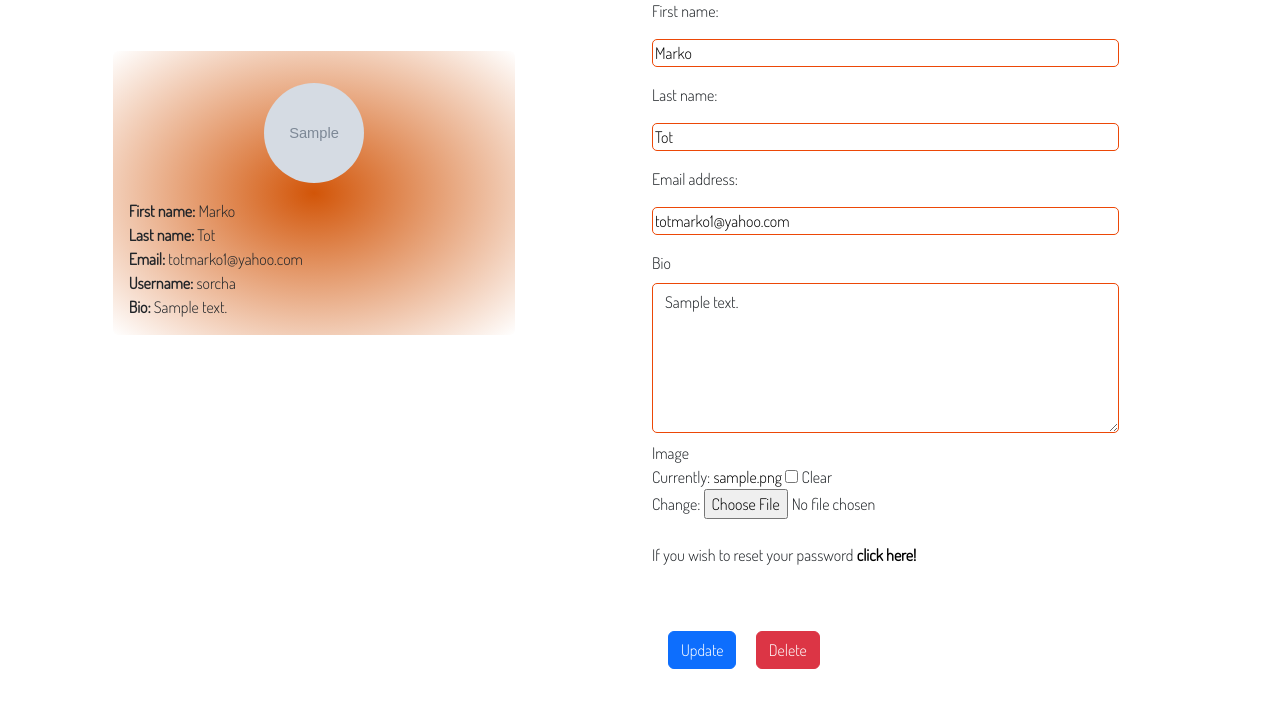
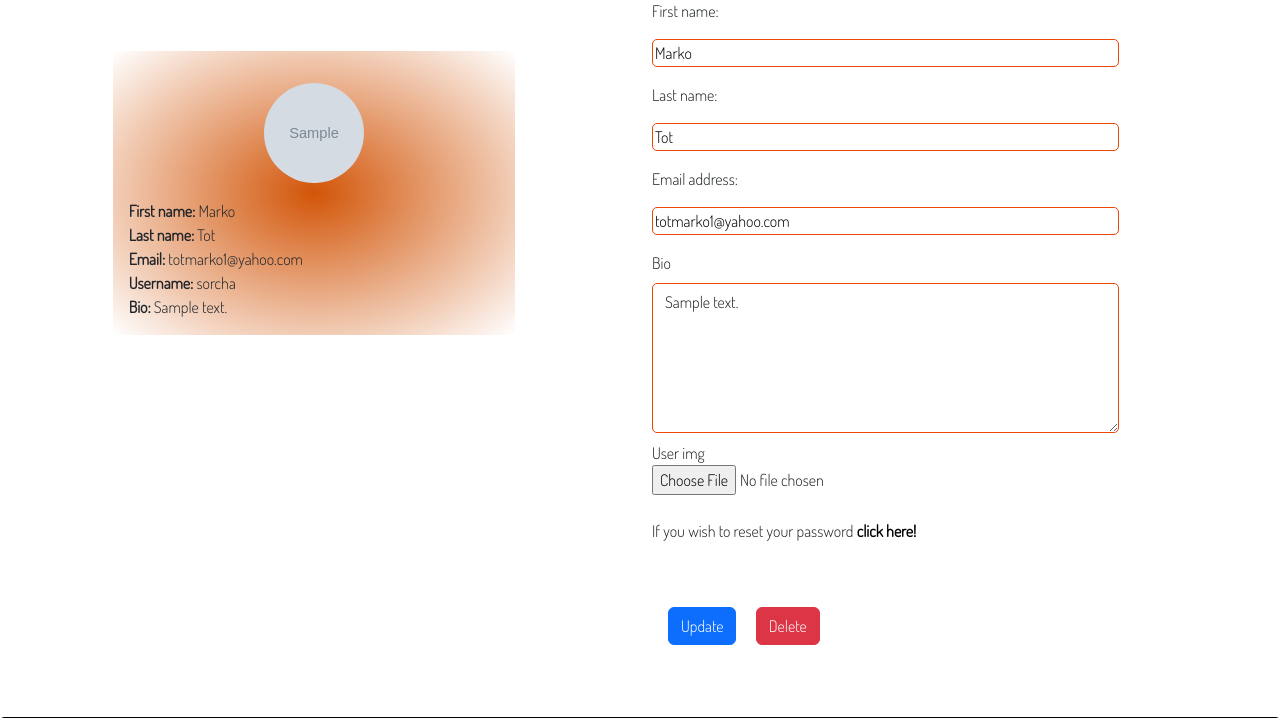
Before and after one commit to tmarkec/take_a_hike, a Django app: page /profile/1/ in a window 1280 px wide. Shown: the part 243-961 px from the top of the page. Run offline with Django 3.2, Linux system fonts and the light colour scheme; a user stored in the database is signed in; tables that the repository leaves empty hold one stand-in row (values such as "Sample post"); grey boxes marked "Sample" are stand-in pictures; some libraries are stand-ins or nearby versions.

Commit message:
debuging user profile image, add functionality to delete comments

```diff
--- a/blog/admin.py
+++ b/blog/admin.py
@@ -14,9 +14,9 @@ class PostAdmin(SummernoteModelAdmin):
 
 @admin.register(Comment)
 class CommentAdmin(admin.ModelAdmin):
-    list_display = ("username", "body", "post", "created_on", "approved")
+    list_display = ("name", "body", "post", "created_on", "approved")
     list_filter = ("created_on", "approved")
-    search_fields = ["username", "email_address", "body"]
+    search_fields = ["name", "email_address", "body"]
     actions = ["approved"]
 
     def approved(self, request, queryset):
--- a/blog/forms.py
+++ b/blog/forms.py
@@ -2,6 +2,7 @@ from .models import Comment, Subscription, Profile
 from django import forms
 from django.contrib.auth.models import User
 from django.contrib.auth.forms import UserCreationForm, UserChangeForm
+from django.forms import ModelForm
 
 
 class CommentForm(forms.ModelForm):
@@ -55,10 +56,11 @@ class ProfileForm(UserChangeForm):
             self.fields[field].help_text = None
 
 
-class BioForm(UserChangeForm):
+class BioForm(forms.ModelForm):
     """
     Form for updating user bio and profile image
     """
+    user_img = forms.ImageField(required=False)
 
     class Meta:
         model = Profile
--- a/blog/models.py
+++ b/blog/models.py
@@ -44,7 +44,7 @@ class Comment(models.Model):
 
     post = models.ForeignKey(Post, on_delete=models.CASCADE,
                              related_name="comments")
-    username = models.CharField(max_length=80)
+    name = models.ForeignKey(User, on_delete=models.CASCADE)
     email = models.EmailField()
     body = models.TextField()
     created_on = models.DateField(auto_now_add=True)
@@ -54,7 +54,7 @@ class Comment(models.Model):
         ordering = ["created_on"]
 
     def __str__(self):
-        return f"Comment {self.body} by {self.username}"
+        return f"Comment {self.body} by {self.name}"
 
 
 class Subscription(models.Model):
@@ -76,8 +76,8 @@ class Profile(models.Model):
 
     user = models.OneToOneField(User, null=True, on_delete=models.CASCADE)
     bio = models.TextField(blank=True)
-    user_img = models.ImageField(
-        "image", null=True, blank=True, upload_to="profile_pics"
+    image = models.ImageField(
+         null=True, blank=True, upload_to="profile_pics"
     )
 
     def __str__(self):
--- a/blog/urls.py
+++ b/blog/urls.py
@@ -8,6 +8,7 @@ from .views import search_results
 urlpatterns = [
     path("", views.IndexView.as_view(), name="index"),
     path("post/", views.PostList.as_view(), name="post"),
+    path("post/delete-comment/<int:comment_id>/", views.delete_comment, name="delete_comment"),
     path("search/", views.search_results, name="search_results"),
     path("<slug:slug>/", views.PostDetail.as_view(), name="single_post"),
     path("like/<slug:slug>/", views.PostLike.as_view(), name="post_like"),
--- a/blog/views.py
+++ b/blog/views.py
@@ -1,7 +1,7 @@
 from django.shortcuts import render, get_object_or_404, redirect, reverse
 from django.db.models import Q
 from django.views import generic, View
-from .models import Post, Subscription, Profile
+from .models import Post, Subscription, Profile, Comment
 from .forms import CommentForm, FormUser, ProfileForm, SubcribersForm, BioForm
 from django.contrib.auth.forms import UserCreationForm, UserChangeForm
 from django.contrib.auth.models import User
@@ -71,9 +71,11 @@ class PostDetail(View):
         comment_form = CommentForm(data=request.POST)
 
         if comment_form.is_valid():
-            comment_form.instance.email = request.user.email
-            comment_form.instance.name = request.user.username
+            # comment_form.instance.email = request.user.email
+            # comment_form.instance.name = request.user.username
             comment = comment_form.save(commit=False)
+            comment.email = request.user.email
+            comment.name = request.user if isinstance(request.user, User) else None
             comment.post = post
             comment.save()
         else:
@@ -149,6 +151,8 @@ def profile(request, user_id):
                 profile.save()
                 messages.success(request, "Account updated successfully.")
                 return redirect("profile", user_id=user_id)
+            messages.success(request, "Account updated successfully.")
+
         elif "delete" in request.POST:
             user.delete()
             logout(request)
@@ -160,6 +164,14 @@ def profile(request, user_id):
 
     context = {"profile_form": profile_form, "bio_form": bio_form}
     return render(request, "profile.html", context)
+
+
+@login_required
+def delete_comment(request, comment_id):
+    comment = get_object_or_404(Comment, id=comment_id)
+    if comment.name == request.user:
+        comment.delete()
+    return redirect('single_post', slug=comment.post.slug)
 
 
 def logout_view(request):
--- a/templates/profile.html
+++ b/templates/profile.html
@@ -8,8 +8,8 @@
     <div class="profile-info col-md-4 my-5">
       <div class="card m-1 p-3">
         <div class="media mx-auto my-3">
-          {% if user.profile.user_img %}
-          <img src="{{ user.profile.user_img.url }}" alt="user-image" class="rounded-circle user-img">
+          {% if user.profile.image %}
+          <img src="{{ user.profile.image.url }}" alt="user-image" class="rounded-circle user-img">
           {% else %}
           <img src="{% static 'images/usr_img.png' %}" alt="user-image" class="rounded-circle user-img">
           {% endif %}
@@ -22,7 +22,7 @@
       </div>
     </div>
     <div class="profile-form col-md-5">
-      <form enctype="multipart/form-data" method="post">
+      <form enctype="multipart/form-data" method="POST">
         {% csrf_token %}
         <p> {{ profile_form.first_name.label_tag }} </p>
         <p class="profile-fields"> {{ profile_form.first_name }}</p>
--- a/templates/single_post.html
+++ b/templates/single_post.html
@@ -104,6 +104,12 @@
                         </span> wrote:
                     </p>
                     {{ comment.body | linebreaks }}
+                    {% if comment.name == request.user %}
+                    <form method="post" action="{% url 'delete_comment' comment.id %}">
+                        {% csrf_token %}
+                    <button type="submit" class="btn btn-danger btn-sm">Delete</button>
+                    </form>
+                    {% endif %}
                     <hr>
                 </div>
                 <!-- Our for loop ends here -->
```
Also changed, not shown: blog/migrations/0016_alter_comment_name.py, blog/migrations/0024_alter_comment_username.py (added), blog/migrations/0025_rename_username_comment_name.py (added), blog/migrations/0026_auto_20230331_1953.py (added), db.sqlite3.
